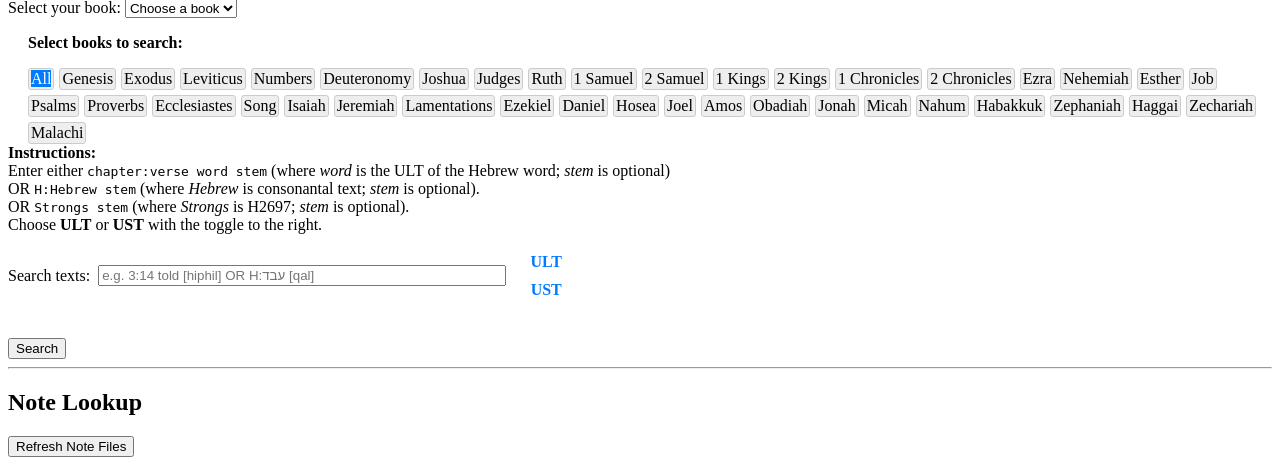
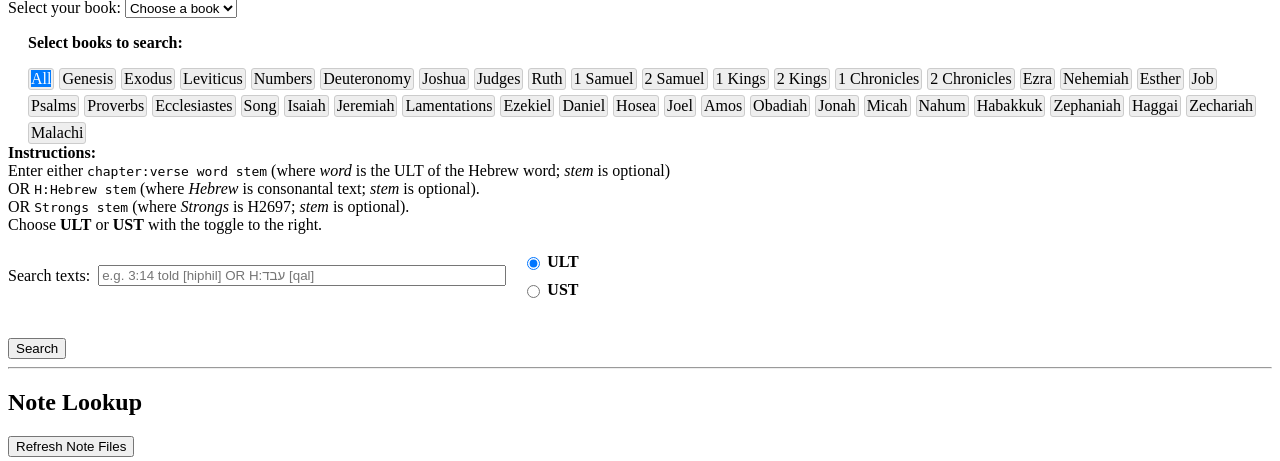
Before and after one commit to stephenwunrow/USFM-Tool, a Flask app: page / in a window 1280 px wide. Shown: the part 154-615 px from the top of the page. Run offline with Flask 3, Linux system fonts and the light colour scheme; parts of the project's set-up code (start-up, migrations or seed data) failed here and were passed over.

Commit message:
radio buttons

```diff
--- a/templates/index.html
+++ b/templates/index.html
@@ -93,13 +93,13 @@
       <input id="input_str" name="input_str" style="width: 400px;" placeholder="e.g. 3:14 told [hiphil] OR H:עבד [qal]">
 
       <div role="group" aria-label="Translation version" style="display: flex; flex-direction: column; gap: 4px;">
-        <label style="display: inline-flex; align-items: center; justify-content: center; min-width: 48px; padding: 3px 8px; cursor: pointer; background: none; border: none; color: #007bff; font-weight: 600;">
-          <input type="radio" name="version_toggle" value="ULT" {% if session.get('search_version', 'ULT') == 'ULT' %}checked{% endif %} style="display: none;">
-          <span>ULT</span>
+        <label style="display: inline-flex; align-items: center; justify-content: center; min-width: 48px; padding: 3px 8px; cursor: pointer; background: none; border: none; color: #000; font-weight: 600;">
+          <input type="radio" name="version_toggle" value="ULT" {% if session.get('search_version', 'ULT') == 'ULT' %}checked{% endif %}>
+          <span style="margin-left: 4px;">ULT</span>
         </label>
-        <label style="display: inline-flex; align-items: center; justify-content: center; min-width: 48px; padding: 3px 8px; cursor: pointer; background: none; border: none; color: #007bff; font-weight: 600;">
-          <input type="radio" name="version_toggle" value="UST" {% if session.get('search_version', 'ULT') == 'UST' %}checked{% endif %} style="display: none;">
-          <span>UST</span>
+        <label style="display: inline-flex; align-items: center; justify-content: center; min-width: 48px; padding: 3px 8px; cursor: pointer; background: none; border: none; color: #000; font-weight: 600;">
+          <input type="radio" name="version_toggle" value="UST" {% if session.get('search_version', 'ULT') == 'UST' %}checked{% endif %}>
+          <span style="margin-left: 4px;">UST</span>
         </label>
       </div>
     </div>
```
